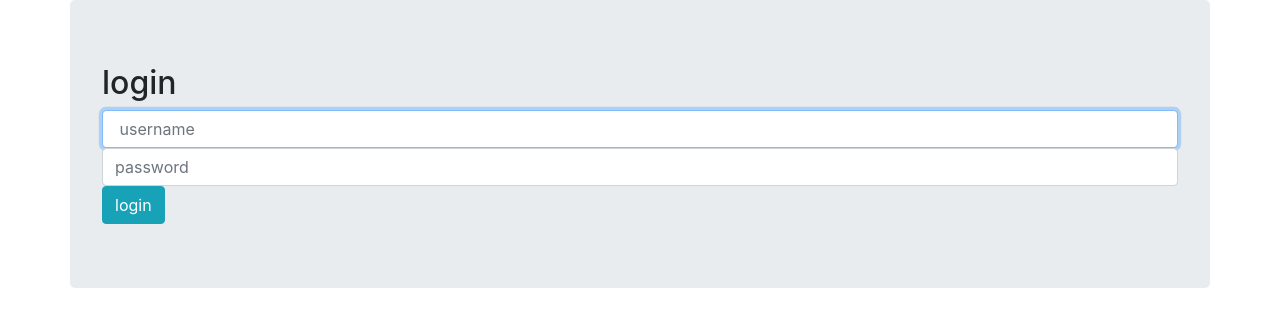
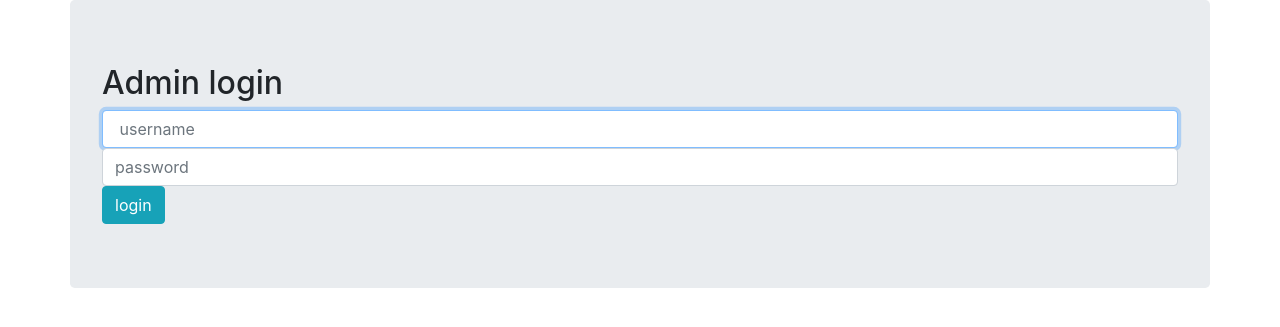
Before and after one commit to amirreza888/python-flask-library, a Flask app: template templates/admin-login.html in a window 1280 px wide. Shown: the top 327 px of the page. Run offline with Flask 2, Linux system fonts and the light colour scheme; the template is opened without the code that fills it, so the values that code supplies are empty; some libraries are stand-ins or nearby versions.

Commit message:
hanle error

```diff
--- a/app.py
+++ b/app.py
@@ -24,15 +24,15 @@ def register():
     if request.method == 'POST':
         username = request.form['username']
         password = request.form['password']
-        if CustomerModel.find_one({"username":username}):
-            return render_template('register.html',error="این یوزرنیم قبلا ثبت شده")
+        if CustomerModel.find_one({"username": username}):
+            return render_template('register.html', error="این یوزرنیم قبلا ثبت شده")
         email = request.form['email']
         name = request.form['name']
         lastname = request.form['lastname']
         data = {"username": username, "password": password, "email": email, "name": name, "lastname": lastname}
 
         CustomerModel.insert_one(data)
-        return redirect('/login',code=302)
+        return redirect('/login', code=302)
 
     if request.method == 'GET':
         return render_template('register.html')
@@ -50,7 +50,7 @@ def login():
         if customer:
             session['username'] = username
             return redirect("/profile", code=302)
-        return Response("your pass or user name is incorrect", status=400)
+        return render_template('login.html',error="یوزرنیم یا پسسورد صحیح نمی باشد")
 
     elif request.method == 'GET':
         return render_template('login.html')
@@ -76,7 +76,6 @@ def profile():
 
 @app.route('/books', methods=['GET', 'POST'])
 def book_list():
-
     if session.get('username'):
         if request.method == 'GET':
 
@@ -103,12 +102,12 @@ def book_list():
                                               {"_id": 1, "username": 1, "email": 1, "name": 1, "lastname": 1})
                 book_id = request.form.get('book_id')
                 book = BookModel.find_one({"_id": ObjectId(book_id)})
-                OrderModel.insert_one({"book_id": book["_id"], "customer_id": user["_id"],"borrowed_date":datetime.now()})
+                OrderModel.insert_one(
+                    {"book_id": book["_id"], "customer_id": user["_id"], "borrowed_date": datetime.now()})
 
                 myquery = {"_id": ObjectId(book["_id"])}
                 newvalues = {"$set": {"count": book['count'] - 1}}
                 BookModel.update_one(myquery, newvalues)
-
 
                 return redirect("/books", code=302)
     else:
@@ -196,16 +195,16 @@ def admin_login():
         )
         if customer:
             session['username'] = username
-            return redirect("/admin/insert-book", code=302)
-        return render_template('admin-panel.html')
+            return redirect("/admin/panel", code=302)
+        return render_template('admin-login.html',error="این ادمین یافت نشد")
 
     elif request.method == 'GET':
-        return redirect('admin/panel')
+        return render_template('admin-login.html')
 
 
 @app.route('/admin/borrowed-books', methods=['GET', 'POST'])
 def admin_management_costumer_book_list():
-    if CustomerModel.find_one({"username":session.get('username'),"is_admin":True}):
+    if CustomerModel.find_one({"username": session.get('username'), "is_admin": True}):
         if request.method == 'GET':
             pipeline = [
                 {
@@ -273,7 +272,7 @@ def admin_management_costumer_book_list():
 
 @app.route('/admin/insert-book', methods=['POST', 'get'])
 def admin_insert_book():
-    if CustomerModel.find_one({"username":session.get('username'),"is_admin":True}):
+    if CustomerModel.find_one({"username": session.get('username'), "is_admin": True}):
         if request.method == 'POST':
             title = request.form['title']
             description = request.form['description']
@@ -312,13 +311,14 @@ def admin_insert_book():
 
 
 @app.route('/admin/panel', methods=['GET'])
-def profile():
-    result =CustomerModel.find_one({"username": session.get('username'), "is_admin":True},
-                                        {"_id": 1, "username": 1, "email": 1, "name": 1, "lastname": 1})
+def admin_panel():
+    result = CustomerModel.find_one({"username": session.get('username'), "is_admin": True},
+                                    {"_id": 1, "username": 1, "email": 1, "name": 1, "lastname": 1})
+    print(result)
     if result:
         return render_template('admin-panel.html', result=result)
 
-    return Response("permission denied <a href=\"/login\">first login</a>", status=403)
+    return Response("permission denied <a href=\"/admin/login\">first login</a>", status=403)
 
 
 app.run()
--- a/templates/admin-login.html
+++ b/templates/admin-login.html
@@ -12,7 +12,11 @@
   <body class="login-body">
 <div class="container jumbotron">
       <form action=" http://localhost:5000/admin-login" method="POST">
-        <h2 >login</h2>
+        <h2 >Admin login</h2>
+          {% if error %}
+              <div class="alert alert-danger">{{ error }}</div>
+
+          {% endif %}
         <div class="login-wrap">
             <input type="text" name="username" class="form-control" placeholder=" username " autofocus>
             <input type="password" name="password" class="form-control" placeholder="password">
--- a/templates/login.html
+++ b/templates/login.html
@@ -12,6 +12,9 @@
 <div class="container jumbotron">
       <form action=" http://localhost:5000/login" method="POST">
         <h2 >login</h2>
+          {% if error %}
+              <div class="alert alert-danger">{{ error }}</div>
+          {% endif %}
         <div class="login-wrap">
             <input type="text" name="username" class="form-control" placeholder=" username " autofocus>
             <input type="password" name="password" class="form-control" placeholder="password">
```
